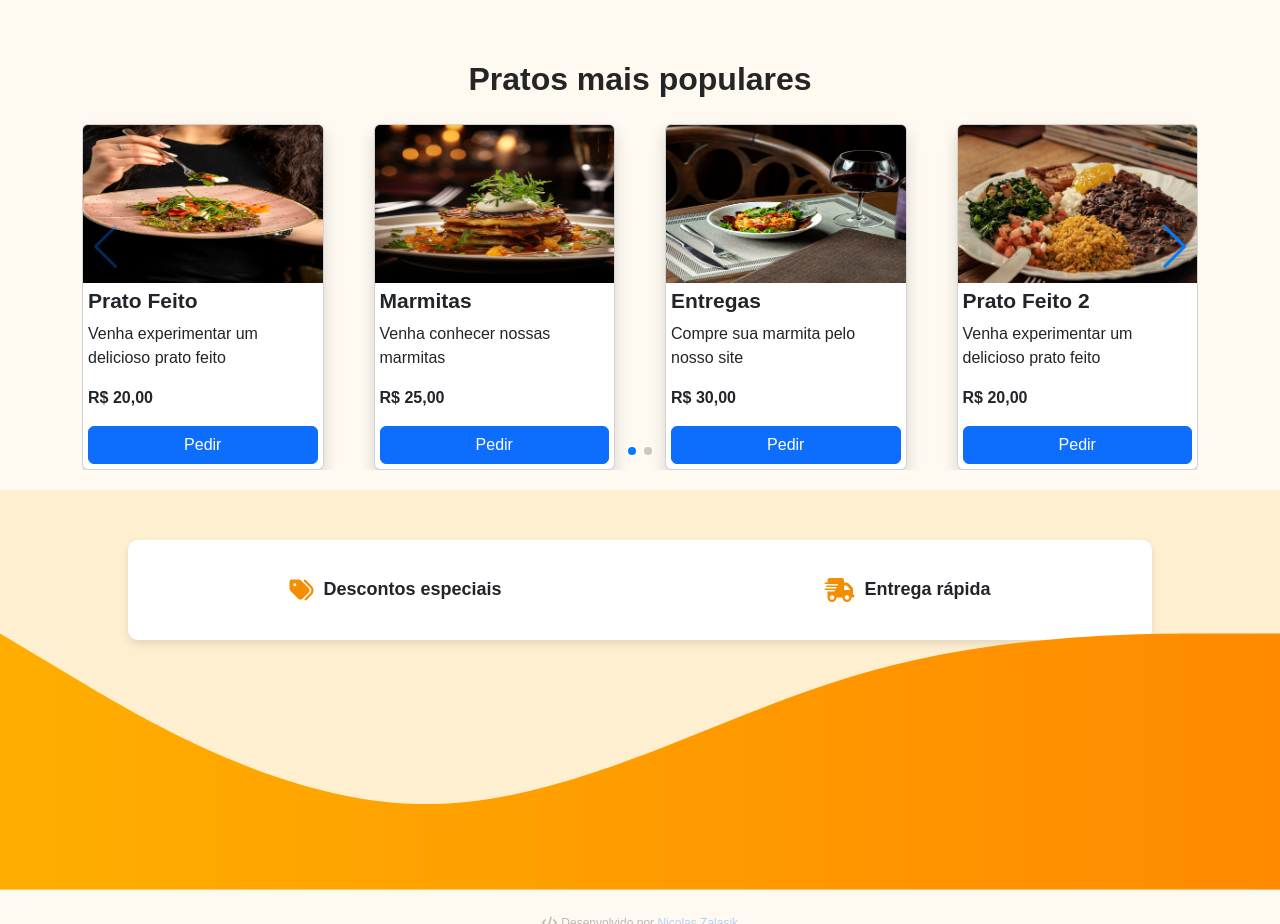
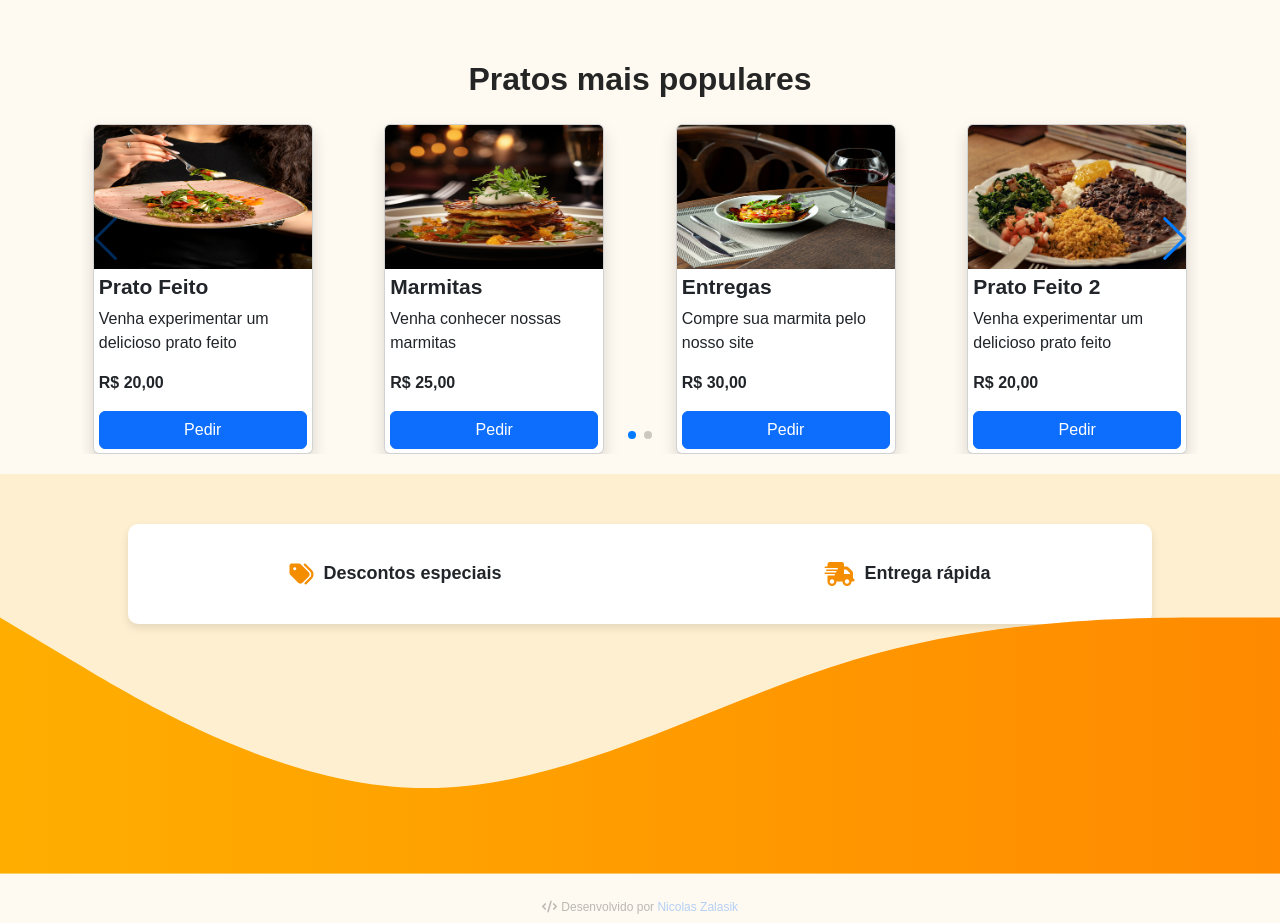
Before and after one commit to Zalasik01/Restaurante-main, a website: page index.html in a window 1280 px wide. Shown: the part 1200-2124 px from the top of the page. Drawn offline with nearby package versions, Linux system fonts and the light colour scheme.

Commit message:
Atualização 3

```diff
--- a/index.html
+++ b/index.html
@@ -96,7 +96,7 @@
                 <div class="swiper mySwiper" data-aos="fade-up" data-aos-delay="300" data-aos-duration="1000">
                     <div class="swiper-wrapper">
                         <div class="swiper-slide">
-                            <div class="card shadow" style="width: 18rem;">
+                            <div class="card shadow" style="width: 220px; max-height: 330px !important;">
                                 <img class="card-img-top" src="assets/prato1.jpg" alt="Imagem de capa do card">
                                 <div class="card-body d-flex flex-column">
                                     <h5 class="card-title">Prato Feito</h5>
@@ -107,7 +107,7 @@
                             </div>
                         </div>
                         <div class="swiper-slide">
-                            <div class="card shadow" style="width: 18rem;">
+                            <div class="card shadow" style="width: 220px; max-height: 330px !important;">
                                 <img class="card-img-top" src="assets/prato2.jpg" alt="Imagem de capa do card">
                                 <div class="card-body d-flex flex-column">
                                     <h5 class="card-title">Marmitas</h5>
@@ -118,7 +118,7 @@
                             </div>
                         </div>
                         <div class="swiper-slide">
-                            <div class="card shadow" style="width: 18rem;">
+                            <div class="card shadow" style="width: 220px; max-height: 330px !important;">
                                 <img class="card-img-top" src="assets/prato3.jpg" alt="Imagem de capa do card">
                                 <div class="card-body d-flex flex-column">
                                     <h5 class="card-title">Entregas</h5>
@@ -129,7 +129,7 @@
                             </div>
                         </div>
                         <div class="swiper-slide">
-                            <div class="card shadow" style="width: 18rem;">
+                            <div class="card shadow" style="width: 220px; max-height: 330px !important;">
                                 <img class="card-img-top" src="assets/Pratofeito.jpg" alt="Imagem de capa do card">
                                 <div class="card-body d-flex flex-column">
                                     <h5 class="card-title">Prato Feito 2</h5>
@@ -140,7 +140,7 @@
                             </div>
                         </div>
                         <div class="swiper-slide">
-                            <div class="card shadow" style="width: 18rem;">
+                            <div class="card shadow" style="width: 220px; max-height: 330px !important;">
                                 <img class="card-img-top" src="assets/Marmita.jpg" alt="Imagem de capa do card">
                                 <div class="card-body d-flex flex-column">
                                     <h5 class="card-title">Marmitas 2</h5>
```
